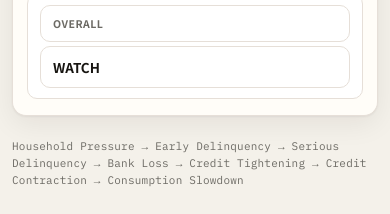
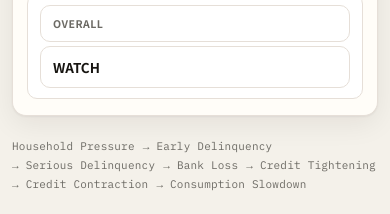
Before and after one commit to RyanHwang81/pyeongantu-us-ccss, a plain HTML site: page dist/index.html in a window 390 px wide. Shown: the part 1560-1774 px from the top of the page. Drawn offline with Linux system fonts and the light colour scheme.

Commit message:
fix: wrap transmission-chain stages as flex chips on mobile

```diff
--- a/dist/index.html
+++ b/dist/index.html
@@ -43,7 +43,8 @@ header{display:flex;align-items:center;justify-content:space-between;gap:12px;pa
 .interp div{border:1px solid var(--line);border-radius:10px;padding:10px 12px;background:#fff}
 .interp .k{font-size:10.5px;color:var(--muted);letter-spacing:.05em;text-transform:uppercase;font-weight:700}
 .interp .v{font-size:13.5px;margin-top:4px;font-weight:700}
-.chain{margin:8px 0 22px;font-family:var(--mono);font-size:12px;color:var(--muted);letter-spacing:.02em;line-height:1.55;white-space:normal;overflow-wrap:anywhere}
+.chain{margin:8px 0 22px;font-family:var(--mono);font-size:12px;color:var(--muted);letter-spacing:.02em;line-height:1.7;display:flex;flex-wrap:wrap;gap:2px 8px}
+.chain span{white-space:nowrap}
 .layer{margin:28px 0 10px}
 .layer h3{font-family:"Noto Serif KR",Georgia,serif;font-size:22px;letter-spacing:-.03em}
 .layer p{color:var(--muted);font-size:13.5px;margin-top:4px}
@@ -113,7 +114,7 @@ html,body{overflow-x:hidden}
   </div>
   <div class="interp" id="interp"></div>
 </section>
-<p class="chain">Household Pressure → Early Delinquency → Serious Delinquency → Bank Loss → Credit Tightening → Credit Contraction → Consumption Slowdown</p>
+<p class="chain"><span>Household Pressure</span><span>→ Early Delinquency</span><span>→ Serious Delinquency</span><span>→ Bank Loss</span><span>→ Credit Tightening</span><span>→ Credit Contraction</span><span>→ Consumption Slowdown</span></p>
 
 <div id="layers"></div>
 
```
Also changed, not shown: template.html (+3 -2 lines).
